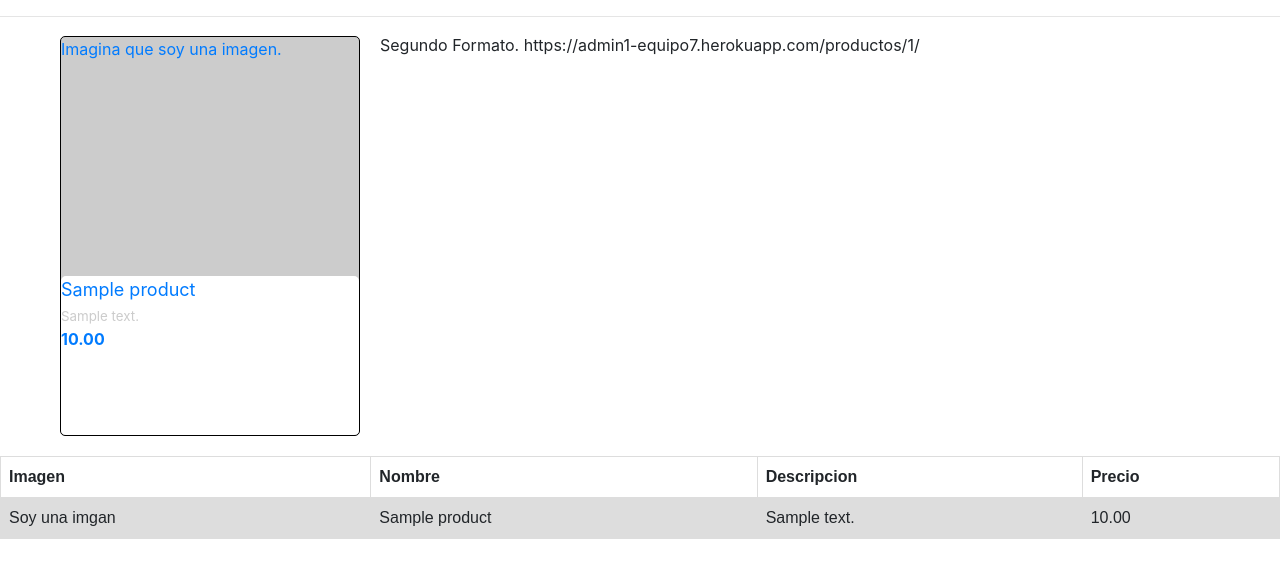
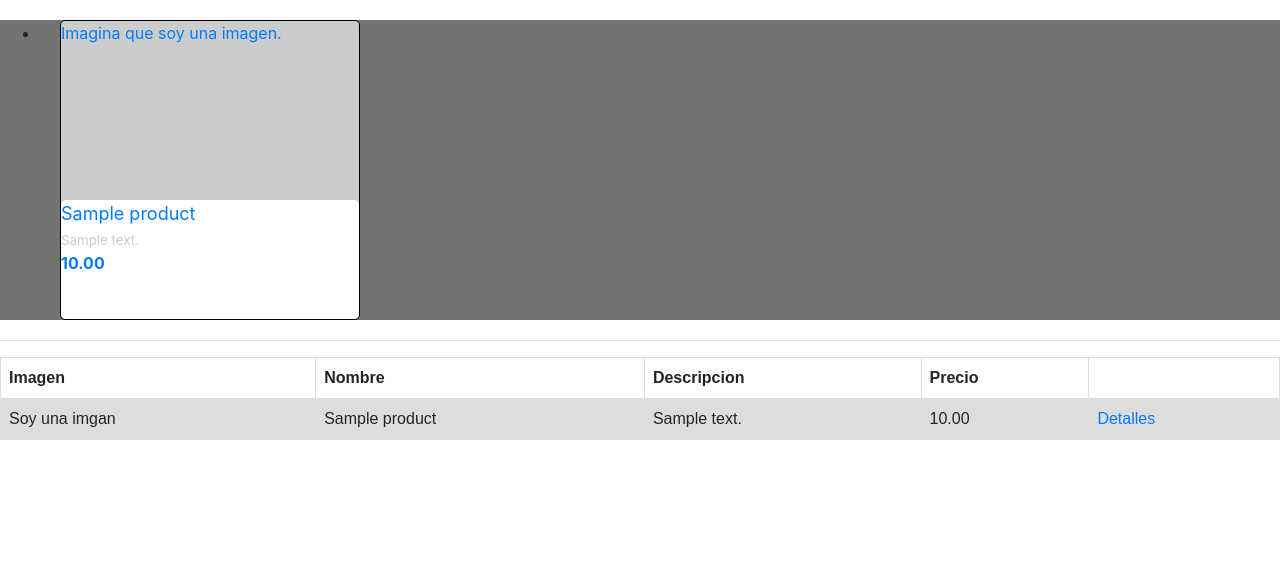
Before and after one commit to PabloFederico/admin1-ElDeporteOnline-ecommerce, a Django app: page /catalog in a window 1280 px wide. Shown: the top 578 px of the page. Run offline with Django 3.2, Linux system fonts and the light colour scheme; tables that the repository leaves empty hold one stand-in row (values such as "Sample post"); parts of the project's set-up code (start-up, migrations or seed data) failed here and were passed over.

Commit message:
Update full_catalog.html

```diff
--- a/Catalog/templates/catalog/full_catalog.html
+++ b/Catalog/templates/catalog/full_catalog.html
@@ -17,14 +17,28 @@ td, th {
 tr:nth-child(even) {
   background-color: #dddddd;
 }
+
+.fondo {
+  background-color: #737373;
+}
+
+.lista {
+  display: #inline;
+  float: #left;
+}
+
+a:link {
+  text-decoration: none;
+}
+
 </style>
 
 
-    <ul style="background-color: #737373;">
+    <ul class="fondo">
         {% for product in object_list %}
-        <li style="display: inline; float: left; ">
+        <li class="lista">
             <a href="https://admin1-equipo7.herokuapp.com/productos/ + {{ product.id }} + /">
-            <div style="background-color: #cccccc; width:300px; height: 400px; border: ridge black 1px; border-radius: 5px 5px 5px 5px; margin: 20px;">
+            <div style="background-color: #cccccc; width:300px; height: 300px; border: ridge black 1px; border-radius: 5px 5px 5px 5px; margin: 20px;">
                 <div style="height: 60%; border-radius: 5px 5px 5px 5px;">
                 Imagina que soy una imagen.
                 </div>
@@ -49,24 +63,21 @@ tr:nth-child(even) {
 
 <hr>
 
-Segundo Formato.
-
-https://admin1-equipo7.herokuapp.com/productos/1/
-
 <table>
   <tr>
     <th>Imagen</th>
     <th>Nombre</th>
     <th>Descripcion</th>
     <th>Precio</th>
+    <th></th>
   </tr>
    {% for product in object_list %}
   <tr>
-    <a href="https://admin1-equipo7.herokuapp.com/productos/ + {{ product.id }} + /">
       <td>Soy una imgan</td>
       <td>{{ product.name }}</td>
       <td>{{ product.short_description }}</td>
       <td>{{ product.price }}</td>
+      <td><a href="https://admin1-equipo7.herokuapp.com/productos/ + {{ product.id }} + /">Detalles</a></td>
     </a>
     </tr>
   {% empty %}
```
